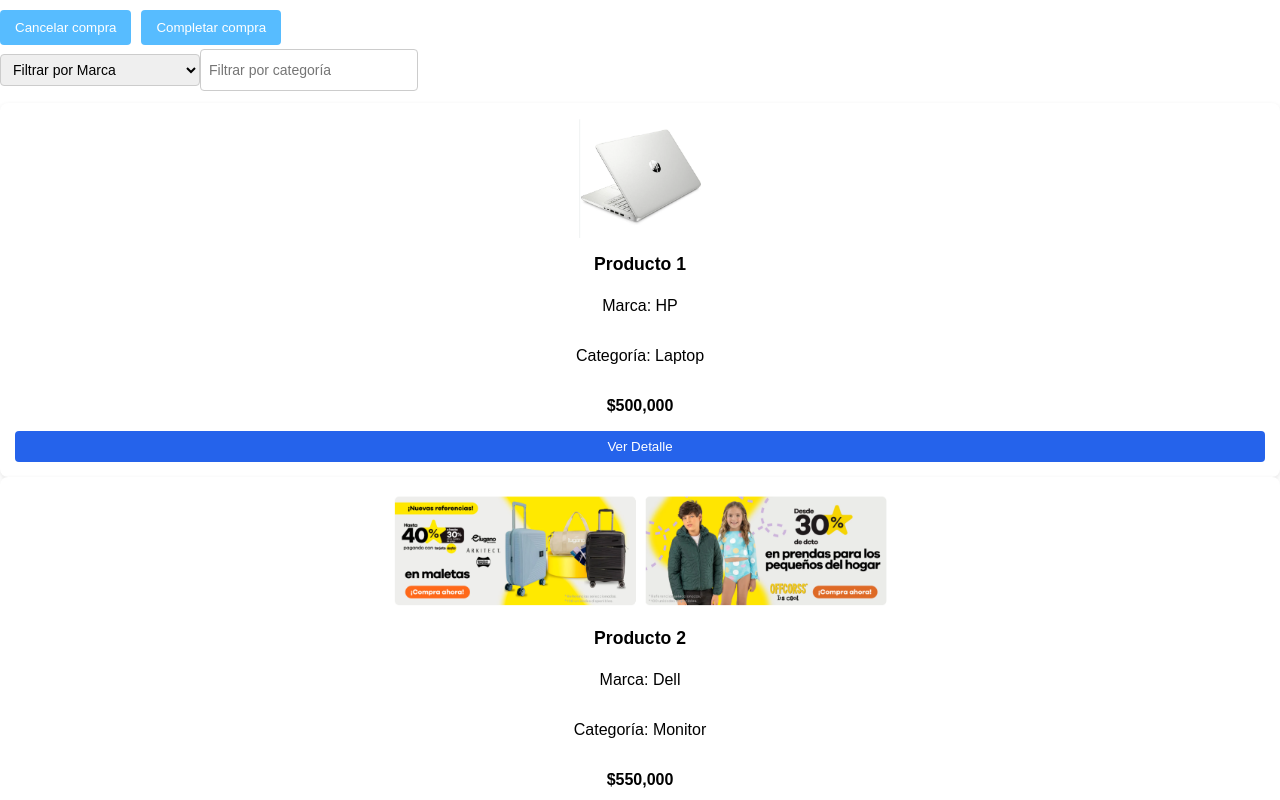
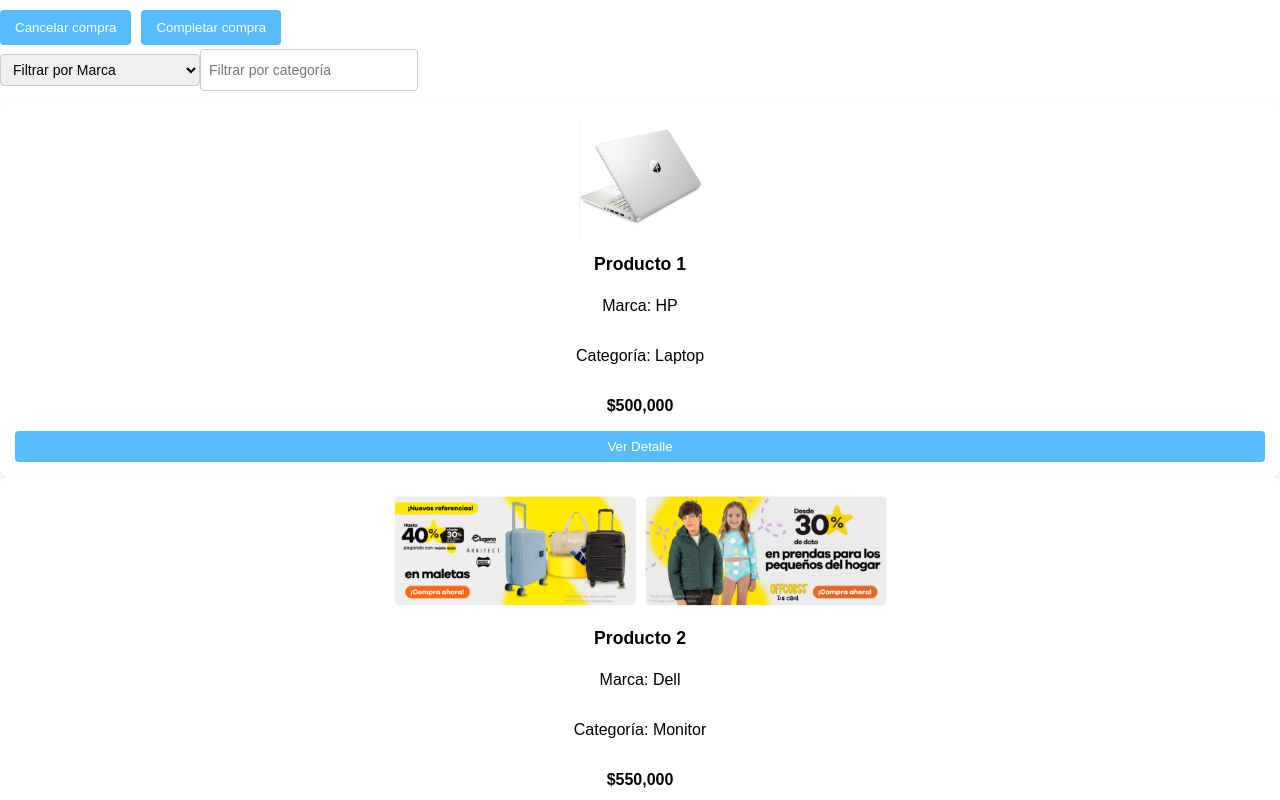
Before and after one commit to brahianotero/PreactFNAL, a React (Create React App) app: page /productos in a window 1280 px wide. Shown: the top 800 px of the page. Built offline with nearby package versions, Linux system fonts and the light colour scheme.

Commit message:
mejora vista de ver detalle, tarjetaproducto

```diff
--- a/src/App.css
+++ b/src/App.css
@@ -68,7 +68,7 @@
 }
 
 .btn-ver-detalle {
-  background-color: #2563eb;
+  background-color: #57bcff;
   color: white;
   border: none;
   padding: 8px 12px;
@@ -78,7 +78,7 @@
 }
 
 .btn-ver-detalle:hover {
-  background-color: #1d4ed8;
+  background-color: #57bcff;
 }
 
 /*filtro*/
--- a/src/components/TarjetaProducto.js
+++ b/src/components/TarjetaProducto.js
@@ -23,7 +23,7 @@
 
       <button
         onClick={() => setOpen(!open)}
-        className="btn-ver-detalle bg-blue-500 text-white px-3 py-1 rounded mb-2"
+        className="btn-ver-detalle bg-[#57bcff] text-white px-3 py-1 rounded mb-2"
       >
         {open ? "Ocultar Detalle" : "Ver Detalle"}
       </button>
```
